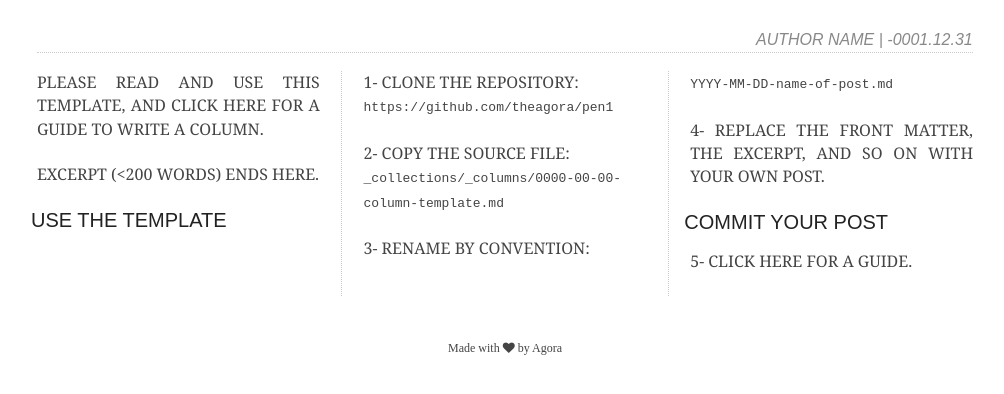
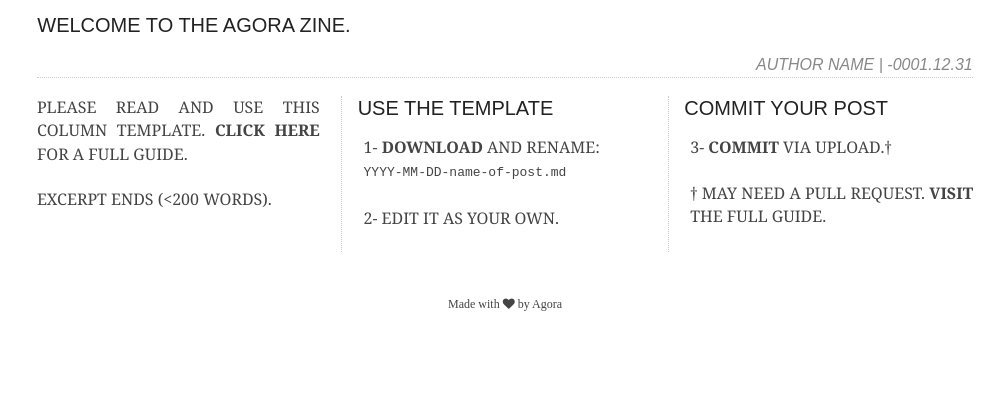
Before and after one commit to theagora/pen1, a Jekyll site: the page built from _collections/_columns/0000-00-00-column-template.md, in a window 1280 px wide, cut to the strip 365-759 px from the top of the page. Shown: the whole strip, without its empty margins (135-1139 px from the left). Built offline with Jekyll 4.4.1, drawn with Linux system fonts in a browser that asks for light colours; some web fonts are replaced.

Commit message:
Update 'COLUMN TEMPLATE'

```diff
--- a/_collections/_columns/0000-00-00-column-template.md
+++ b/_collections/_columns/0000-00-00-column-template.md
@@ -1,33 +1,30 @@
 ---
 layout: post
-title : COLUMN TEMPLATE                                   # POST_TITLE
-author: AUTHOR NAME                                       # POST_AUTHOR
-date  : 0000-00-00 00:00:00 +0800                         # DATE_WITH_TIMEZONE
-image : https://avatars0.githubusercontent.com/u/59945575 # IMAGE_URL
-image_caption: FLAG OF THE REPUBLIC OF AGORA              # IMAGE_CAPTION
+title : COLUMN TEMPLATE
+author: AUTHOR NAME
+date  : 0000-00-00 00:00:00 +0800
+image : https://images.weserv.nl/?url=avatars0.githubusercontent.com/u/59945575
+image_caption: FLAG OF THE REPUBLIC OF AGORA
+description: WELCOME TO THE AGORA ZINE.
 ---
 
-PLEASE READ AND USE THIS TEMPLATE, AND [CLICK HERE FOR A GUIDE TO WRITE A COLUMN]({{site.url}}{{site.baseurl}}/about).
+PLEASE READ AND USE THIS COLUMN TEMPLATE. [**CLICK HERE**]({{site.url}}{{site.baseurl}}/about) FOR A FULL GUIDE.
 
-EXCERPT (<200 WORDS) ENDS HERE.
+EXCERPT ENDS (<200 WORDS).
 
 <!--more-->
 
 ### USE THE TEMPLATE
 
-1- CLONE THE REPOSITORY: <br>
-`https://github.com/{{site.gh_repo}}`
-
-2- COPY THE SOURCE FILE: <br>
-`_collections/_columns/0000-00-00-column-template.md`
-
-3- RENAME BY CONVENTION: <br>
+1- [**DOWNLOAD**](https://github.com/{{site.gh_repo}}/blob/master/_collections/_columns/0000-00-00-column-template.md) AND RENAME: <br>
 `YYYY-MM-DD-name-of-post.md`
 
-4- REPLACE THE FRONT MATTER, THE EXCERPT, AND SO ON WITH YOUR OWN POST.
+2- EDIT IT AS YOUR OWN.
 
 ### COMMIT YOUR POST
 
-5- [CLICK HERE FOR A GUIDE]({{site.url}}{{site.baseurl}}/about).
+3- [**COMMIT**](https://github.com/{{site.gh_repo}}/blob/master/_collections/_columns/) VIA UPLOAD.†
+
+† MAY NEED A PULL REQUEST. [**VISIT**]({{site.url}}{{site.baseurl}}/about) THE FULL GUIDE.
 
 <!--END-->
```
